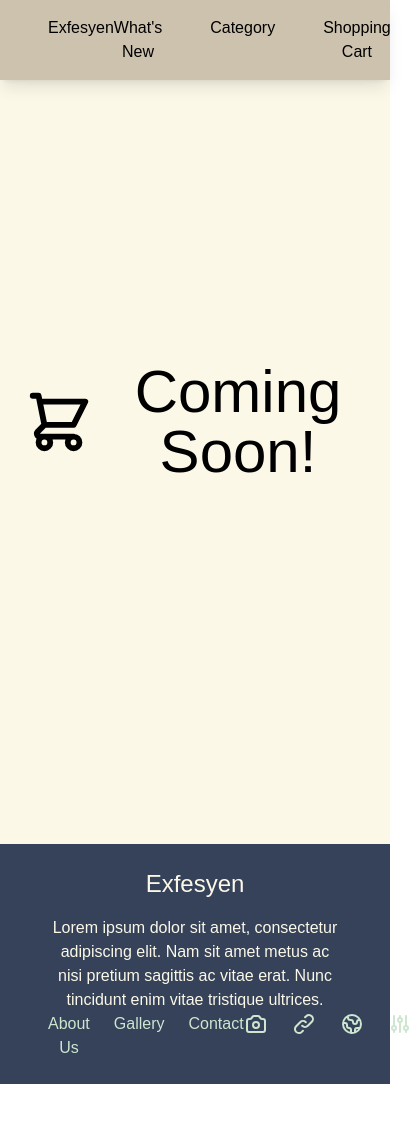
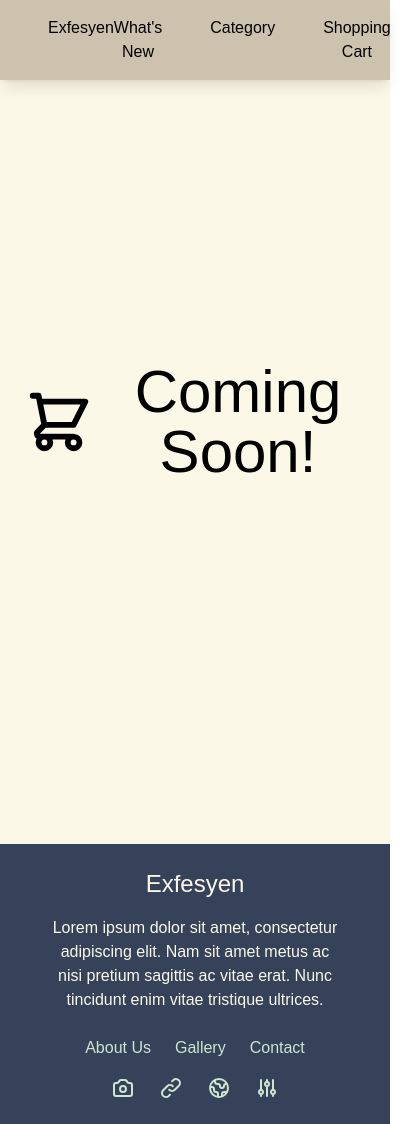
Before and after one commit to eugeniusms/exfesyen, a React (Create React App) app: page / in a window 390 px wide. Shown: the whole page, 412 px wide, since content can reach past the window. Before the commit the page ends 1084 px from the top, so only its background shows below. Built offline with nearby package versions, Linux system fonts and the light colour scheme.

Commit message:
SEMI-RESPONSIVE Footer

```diff
--- a/src/components/Footer/Footer.js
+++ b/src/components/Footer/Footer.js
@@ -4,7 +4,7 @@ import { CameraIcon, LinkIcon, GlobeIcon, AdjustmentsIcon } from "@heroicons/rea
 
 const Footer = () => {
     return (
-        <div className="bg-navy py-6 px-12">
+        <div className="flex flex-col bg-navy py-6 px-12 gap-6">
         <div className="flex justify-center">
             <div className="flex flex-col gap-4">
                 <div className="flex flex-col text-creamy max-w-2xl gap-4">
@@ -13,7 +13,7 @@ const Footer = () => {
                 </div>
             </div>
         </div>
-        <div className="flex justify-between">
+        <div className="flex flex-col gap-4 lg:flex-row lg:justify-between lg:justify-center">
             <div className="flex justify-center text-armyLight gap-6">
                 <Button preset="transparent">About Us</Button>
                 <Button preset="transparent">Gallery</Button>
```
